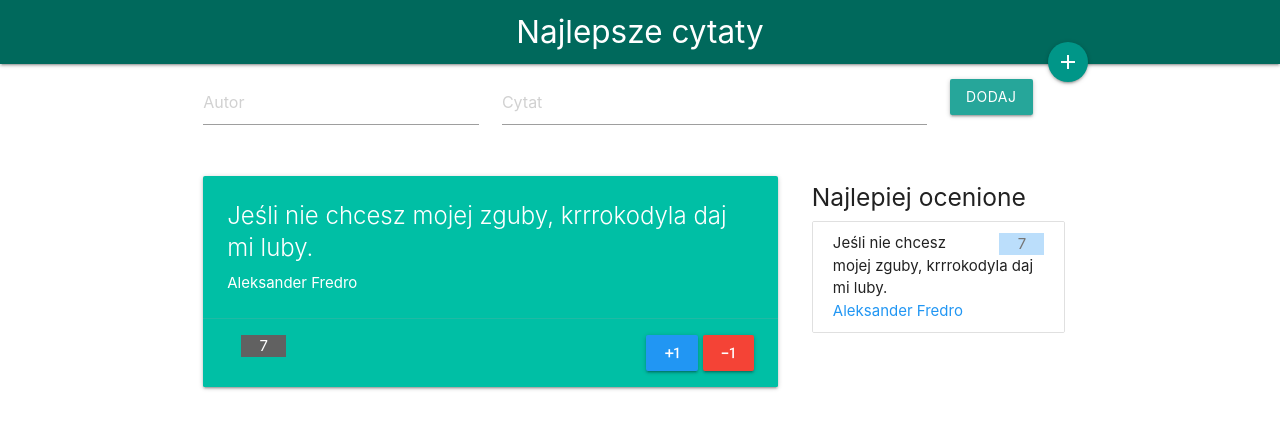
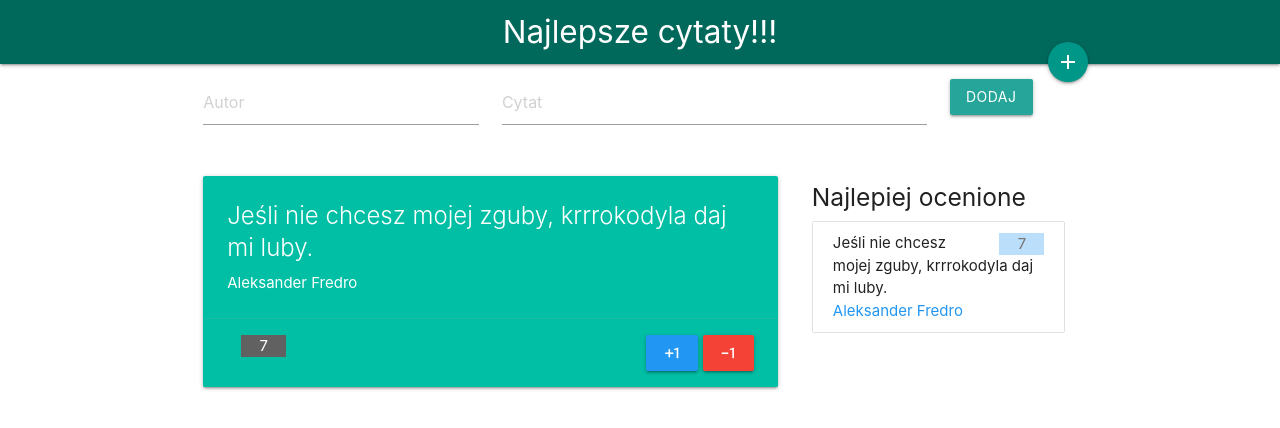
Before and after one commit to MarcinBamburski1987/UdemyKomponentBestQuotes, an Angular app: page / in a window 1280 px wide. Shown: the top 428 px of the page. Built offline with nearby package versions, Linux system fonts and the light colour scheme.

Commit message:
test commit from webstorm

```diff
--- a/src/app/app.component.html
+++ b/src/app/app.component.html
@@ -1,6 +1,6 @@
 <nav>
   <div class="nav-wrapper teal darken-3">
-    <span class="brand-logo center">Najlepsze cytaty</span>
+    <span class="brand-logo center">Najlepsze cytaty!!!</span>
   </div>
 </nav>
 <div class="container q-container">
```
